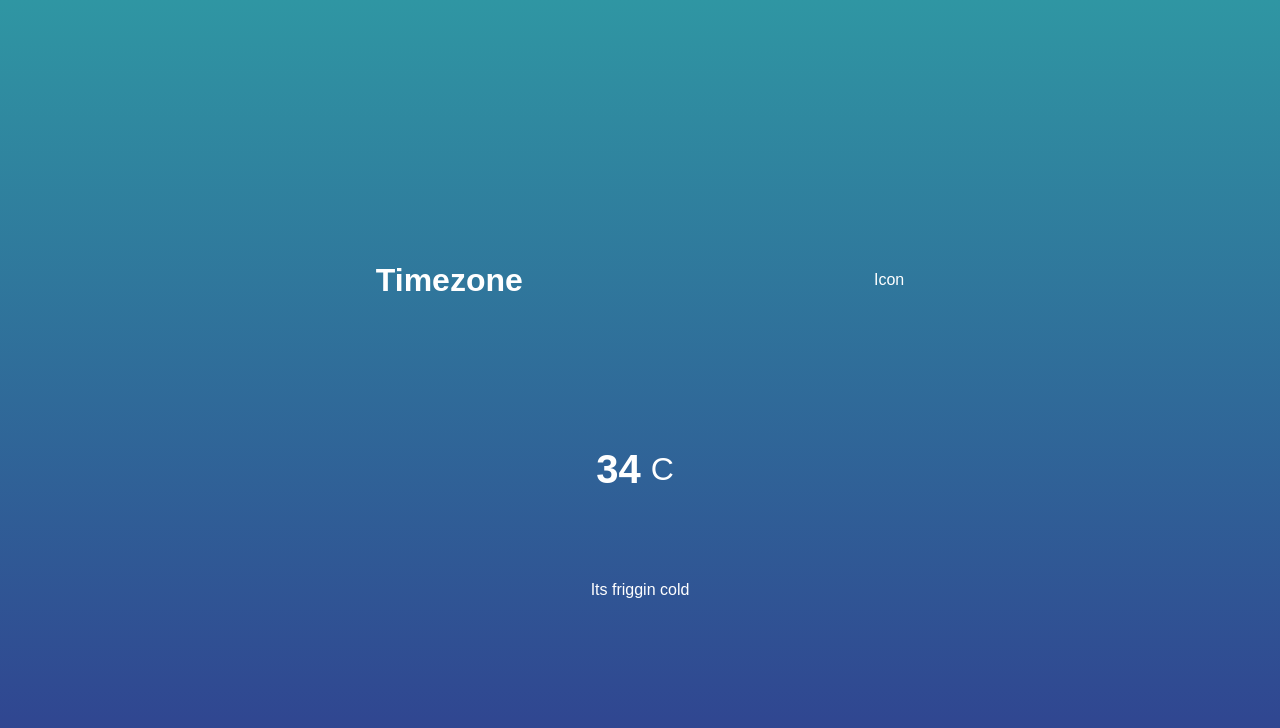
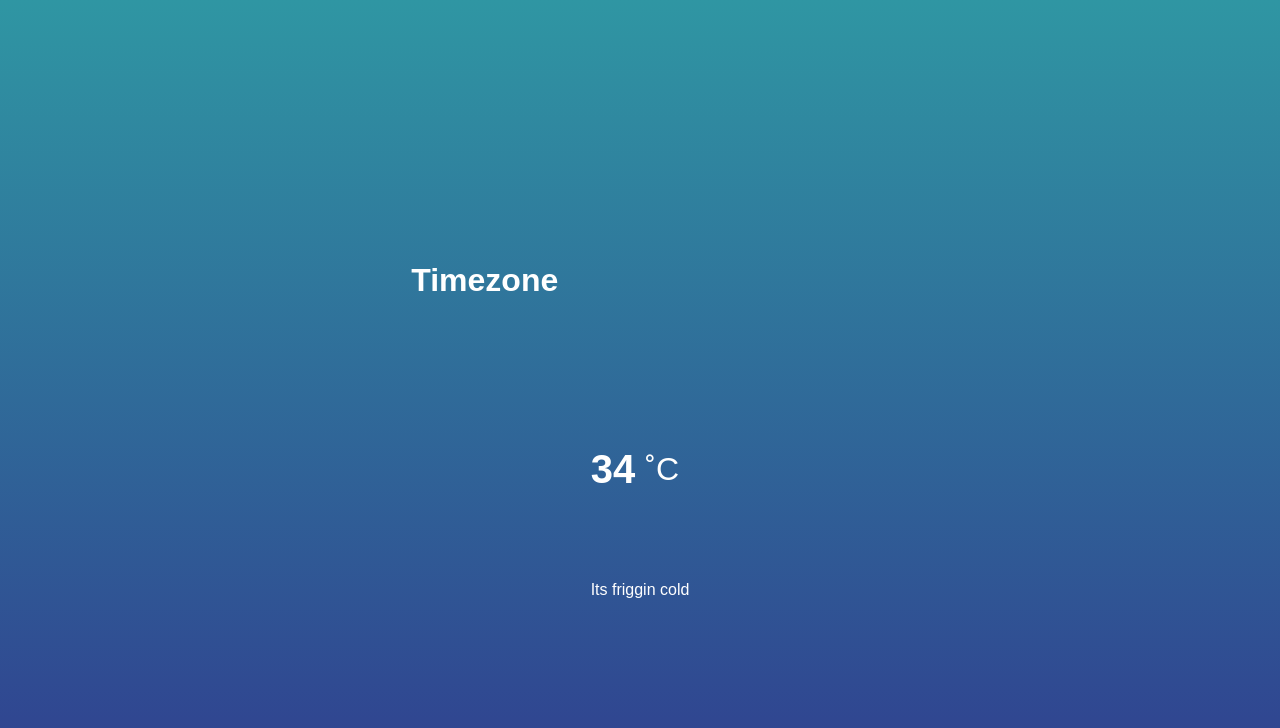
Before and after one commit to leventsamlioglu/JS-Projects, a plain HTML site: page 17-weather-app/index.html in a window 1280 px wide. Drawn offline with Linux system fonts and the light colour scheme.

Commit message:
final code

```diff
--- a/17-weather-app/app.js
+++ b/17-weather-app/app.js
@@ -20,7 +20,6 @@ window.addEventListener("load", () => {
           return response.json();
         })
         .then((data) => {
-          console.log(data);
           let temp = data.main.temp;
           let summary = data.weather[0].main;
           let timezone = data.name;
@@ -54,10 +53,7 @@ window.addEventListener("load", () => {
 
   function setIcons(icon, iconID) {
     const skycons = new Skycons({ color: "white" });
-    console.log("skycons", skycons);
     const currentIcon = icon.replace(/-g/, "_").toUpperCase();
-    console.log("currentIcon", currentIcon);
-
     skycons.play();
     return skycons.set(iconID, Skycons[currentIcon]);
   }
--- a/17-weather-app/index.html
+++ b/17-weather-app/index.html
@@ -11,12 +11,12 @@
     <div class="location">
       <h1 class="location-timezone">Timezone</h1>
       <canvas class="icon" width="128" height="128"></canvas>
-      <p>Icon</p>
+      <!-- <p>Icon</p> -->
     </div>
     <div class="temperature">
       <div class="degree-section">
         <h2 class="temperature-degree">34</h2>
-        <span>C</span>
+        <span>˚C</span>
       </div>
 
       <div class="temperature-description">Its friggin cold</div>
```
